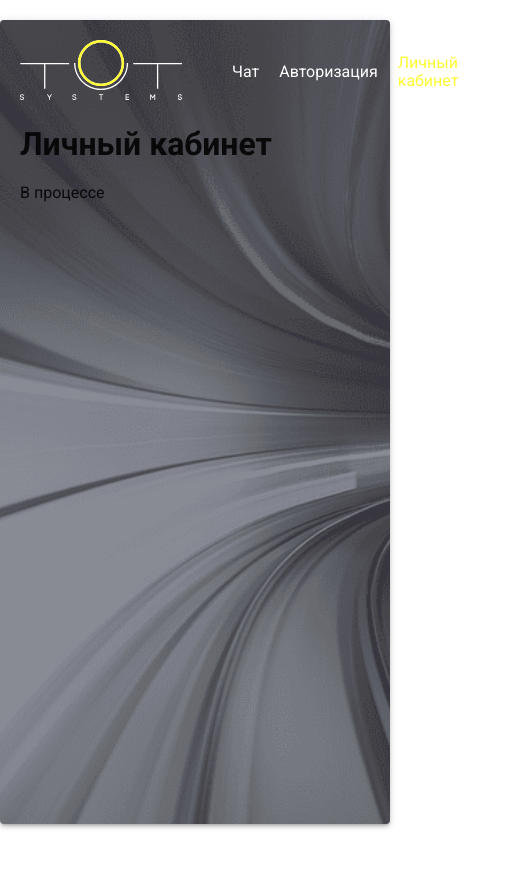
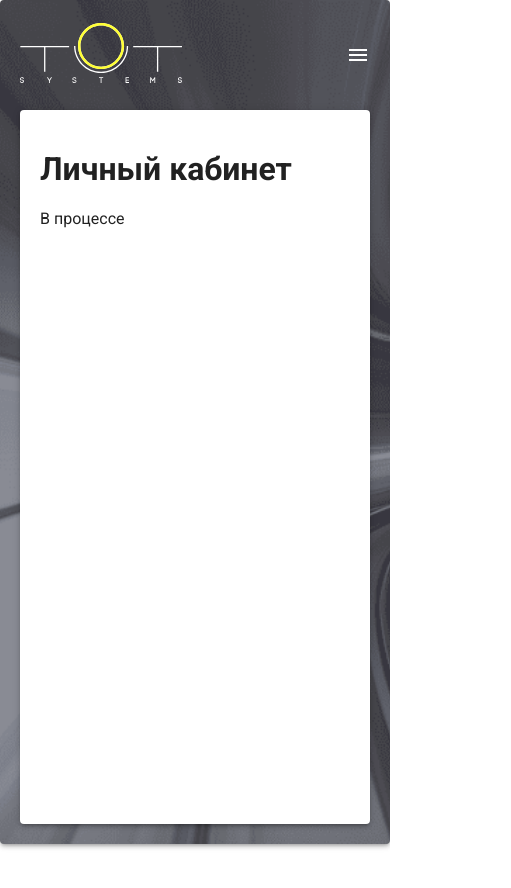
Before and after one commit to Radist-electric/corporate-network, a React (Create React App) app: page /profile in a window 390 px wide. Shown: the top 888 px of the page, 511 px wide, since content can reach past the window. Before the commit the page ends 844 px from the top, so only its background shows below. Built offline with nearby package versions, Linux system fonts and the light colour scheme.

Commit message:
I adapted my application for mobile devices

```diff
--- a/package.json
+++ b/package.json
@@ -4,6 +4,7 @@
   "private": true,
   "dependencies": {
     "@material-ui/core": "^4.11.3",
+    "@material-ui/icons": "^4.11.2",
     "@testing-library/jest-dom": "^5.11.9",
     "@testing-library/react": "^11.2.5",
     "@testing-library/user-event": "^12.7.1",
--- a/src/App.js
+++ b/src/App.js
@@ -5,22 +5,25 @@ import { useRoutes } from './routes'
 import Paper from '@material-ui/core/Paper'
 import bg from './images/bg-1200.png'
 
-const useStyles = makeStyles(() => ({
+const useStyles = makeStyles((theme) => ({
   root: {
     display: 'flex',
     flexWrap: 'wrap',
-
     '& > *': {
       margin: '20px auto',
       minHeight: 'calc(100vh - 40px)',
-      maxWidth: '1200px',
+      maxWidth: '1280px',
       width: '100%',
       padding: '20px',
       backgroundImage: `url(${bg})`,
       backgroundPosition: 'center center',
       backgroundRepeat: 'no-repeat',
-      backgroundSize: 'cover'
-    }
+      backgroundSize: 'cover',
+      [theme.breakpoints.down('md')]: {
+        minHeight: '100vh',
+        margin: 0,
+      },
+    },
   }
 }))
 
--- a/src/components/header.js
+++ b/src/components/header.js
@@ -1,36 +1,87 @@
+import { useState } from 'react'
 import { NavLink, useLocation } from 'react-router-dom'
 import { makeStyles } from '@material-ui/core/styles'
+import MenuIcon from '@material-ui/icons/Menu'
 import logo from '../images/logo.svg'
 
-const useStyles = makeStyles(() => ({
+const useStyles = makeStyles((theme) => ({
   root: {
+    position: 'relative',
     display: 'flex',
-    alignItems: 'center'
+    alignItems: 'center',
+    height: '70px'
   },
   logo: {
     marginRight: '50px',
   },
   link: {
     marginRight: '20px',
+    lineHeight: '25px',
     color: '#FFFFFF',
     textDecoration: 'none'
   },
   active: {
     color: '#FFFF33'
   },
+  menu: {
+    display: 'flex',
+    marginLeft: 'auto',
+    [theme.breakpoints.down('sm')]: {
+      position: 'absolute',
+      top: '50px',
+      right: 0,
+      display: 'none',
+      flexDirection: 'column',
+      justifyContent: 'flex-end',
+      padding: '10px',
+      backgroundColor: '#454545',
+      borderRadius: '5px'
+    },
+  },
+  drop: {
+    display: 'flex'
+  },
+  burger: {
+    display: 'none',
+    marginLeft: 'auto',
+    color: '#FFFFFF',
+    cursor: 'pointer',
+    [theme.breakpoints.down('sm')]: {
+      display: 'block',
+    },
+  }
 }))
+
 
 export const Header = () => {
   const classes = useStyles()
   const curPath = useLocation().pathname
+  const [menu, setMenu] = useState(false)
+
+  const menuClasses = [classes.menu]
+
+  if (menu) {
+    menuClasses.push(classes.drop)
+  }
+
+  const toggleMenu = () => {
+    setMenu(!menu)
+  }
+  const hideMenu = () => {
+    setMenu(false)
+  }
 
   return (
     <nav className={classes.root}>
       <NavLink to="/" className={classes.logo}><img src={logo} alt="logo" /></NavLink>
-      <NavLink to="/" className={curPath === '/' ? [classes.active, classes.link].join(' ') : classes.link}>Чат</NavLink>
-      <NavLink to="/auth" className={curPath === '/auth' ? [classes.active, classes.link].join(' ') : classes.link}>Авторизация</NavLink>
-      <NavLink to="/profile" className={curPath === '/profile' ? [classes.active, classes.link].join(' ') : classes.link}>Личный кабинет</NavLink>
-      <NavLink to="/about" className={curPath === '/about' ? [classes.active, classes.link].join(' ') : classes.link}>О чате</NavLink>
+      <div className={menuClasses.join(' ')}>
+        <NavLink to="/" className={curPath === '/' ? [classes.active, classes.link].join(' ') : classes.link} onClick={hideMenu}>Чат</NavLink>
+        <NavLink to="/auth" className={curPath === '/auth' ? [classes.active, classes.link].join(' ') : classes.link} onClick={hideMenu}>Авторизация</NavLink>
+        <NavLink to="/profile" className={curPath === '/profile' ? [classes.active, classes.link].join(' ') : classes.link} onClick={hideMenu}>Личный кабинет</NavLink>
+        <NavLink to="/about" className={curPath === '/about' ? [classes.active, classes.link].join(' ') : classes.link} onClick={hideMenu}>О чате</NavLink>
+      </div>
+      <MenuIcon className={classes.burger}  onClick={toggleMenu} />
     </nav>
+
   )
 }
--- a/src/pages/AboutPage.js
+++ b/src/pages/AboutPage.js
@@ -1,9 +1,30 @@
+import { makeStyles } from '@material-ui/core/styles'
+import Paper from '@material-ui/core/Paper'
+
+const useStyles = makeStyles((theme) => ({
+  root: {
+    display: 'flex',
+    flexWrap: 'wrap',
+    height: '100%',
+    '& > *': {
+      height: 'calc(100% - 90px)',
+      width: '100%',
+      padding: '20px',
+      marginTop: '20px'
+    },
+  },
+}))
+
 export const AboutPage = () => {
+  const classes = useStyles()
+
   return (
-    <div>
+    <div className={classes.root}>
+      <Paper elevation={3}>
       <h1>О чате</h1>
       <p>С недавних пор все сотрудники компании TOT Systems были переведены на самоизоляцию, но продолжают работать удаленно. Из-за того, что стало невозможным собираться у кулера, многие пребывают в растерянности, испытывают чувство одиночества и теряют связь с командой.</p>
       <p>Директор, Василий Иванович, очень заботится о психическом здоровье и эффективности своих сотрудников, поэтому он принял решение помочь работникам не сойти с ума и восстановить контакт. С этой целью была реализована для сотрудников корпоративная сеть для общения онлайн.</p>
+      </Paper>
     </div>
   )
 }
--- a/src/pages/AuthPage.js
+++ b/src/pages/AuthPage.js
@@ -1,8 +1,29 @@
+import { makeStyles } from '@material-ui/core/styles'
+import Paper from '@material-ui/core/Paper'
+
+const useStyles = makeStyles((theme) => ({
+  root: {
+    display: 'flex',
+    flexWrap: 'wrap',
+    height: '100%',
+    '& > *': {
+      height: 'calc(100% - 90px)',
+      width: '100%',
+      padding: '20px',
+      marginTop: '20px'
+    },
+  },
+}))
+
 export const AuthPage = () => {
+  const classes = useStyles()
+
   return (
-    <div>
+    <div className={classes.root}>
+      <Paper elevation={3}>
       <h1>Авторизация</h1>
       <p>В процессе</p>
+      </Paper>
     </div>
   )
 }
--- a/src/pages/ChatPage.js
+++ b/src/pages/ChatPage.js
@@ -1,8 +1,40 @@
+import { makeStyles } from '@material-ui/core/styles'
+import Paper from '@material-ui/core/Paper'
+
+const useStyles = makeStyles((theme) => ({
+  root: {
+    display: 'flex',
+    flexWrap: 'wrap',
+    height: '100%',
+    '& > *': {
+      height: 'calc(100% - 90px)',
+      padding: '20px',
+      marginTop: '20px'
+    },
+  },
+  chats: {
+    width: '30%',
+    [theme.breakpoints.down('xs')]: {
+      width: '100%'
+    },
+  },
+  chat: {
+    width: '70%',
+    marginLeft: '-10px',
+    [theme.breakpoints.down('xs')]: {
+      width: '100%',
+      display: 'none',
+    },
+  },
+}))
+
 export const ChatPage = () => {
+  const classes = useStyles()
+
   return (
-    <div>
-      <h1>Чат сотрудников</h1>
-      <p>В процессе</p>
+    <div className={classes.root}>
+      <Paper elevation={0} className={classes.chats} square/>
+      <Paper elevation={5} className={classes.chat}/>
     </div>
   )
 }
--- a/src/pages/ProfilePage.js
+++ b/src/pages/ProfilePage.js
@@ -1,8 +1,29 @@
+import { makeStyles } from '@material-ui/core/styles'
+import Paper from '@material-ui/core/Paper'
+
+const useStyles = makeStyles((theme) => ({
+  root: {
+    display: 'flex',
+    flexWrap: 'wrap',
+    height: '100%',
+    '& > *': {
+      height: 'calc(100% - 90px)',
+      width: '100%',
+      padding: '20px',
+      marginTop: '20px'
+    },
+  },
+}))
+
 export const ProfilePage = () => {
+  const classes = useStyles()
+
   return (
-    <div>
-      <h1>Личный кабинет</h1>
-      <p>В процессе</p>
+    <div className={classes.root}>
+      <Paper elevation={3}>
+        <h1>Личный кабинет</h1>
+        <p>В процессе</p>
+      </Paper>
     </div>
   )
 }
```
Also changed, not shown: 1 other file (tests, documents, lock files or other folders).
